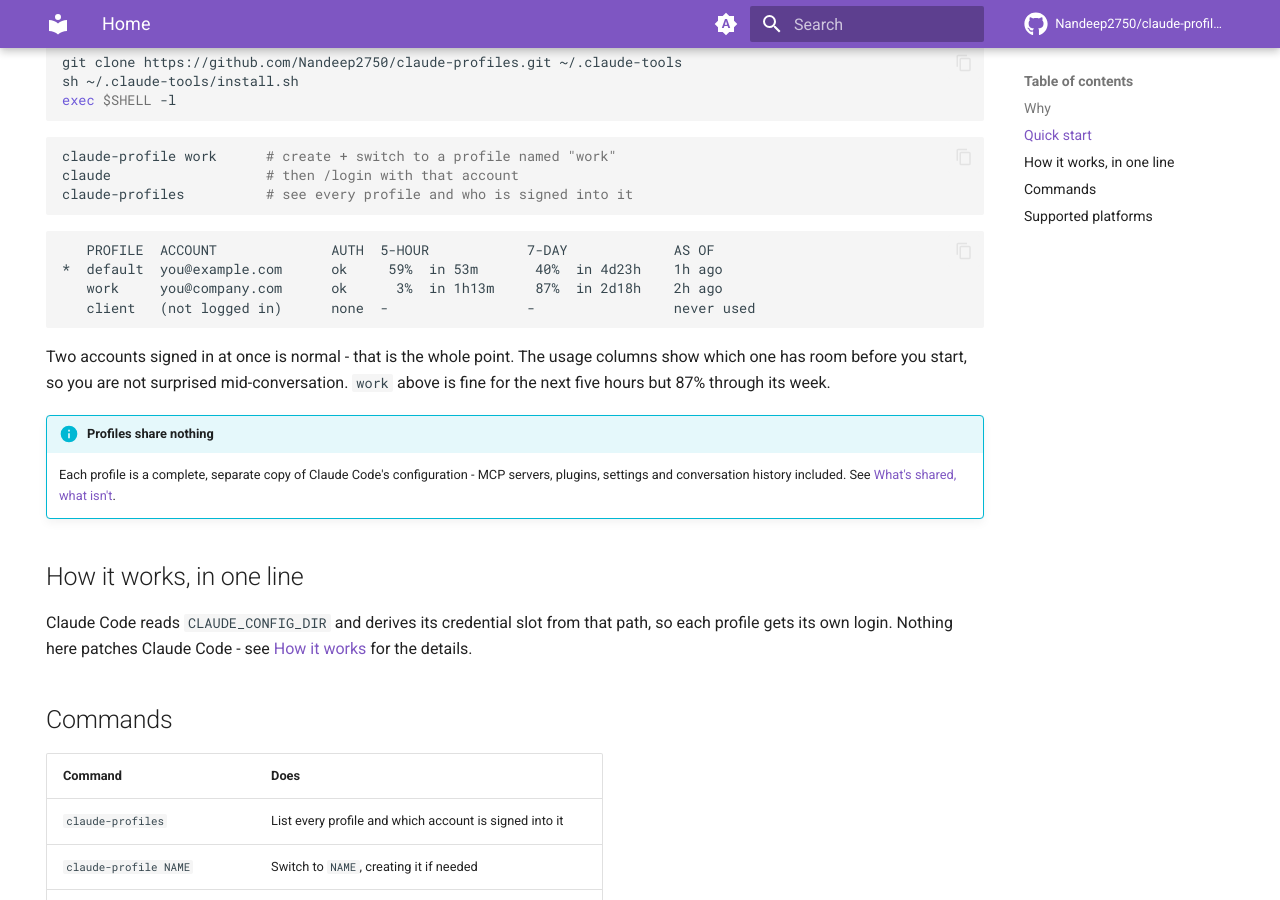
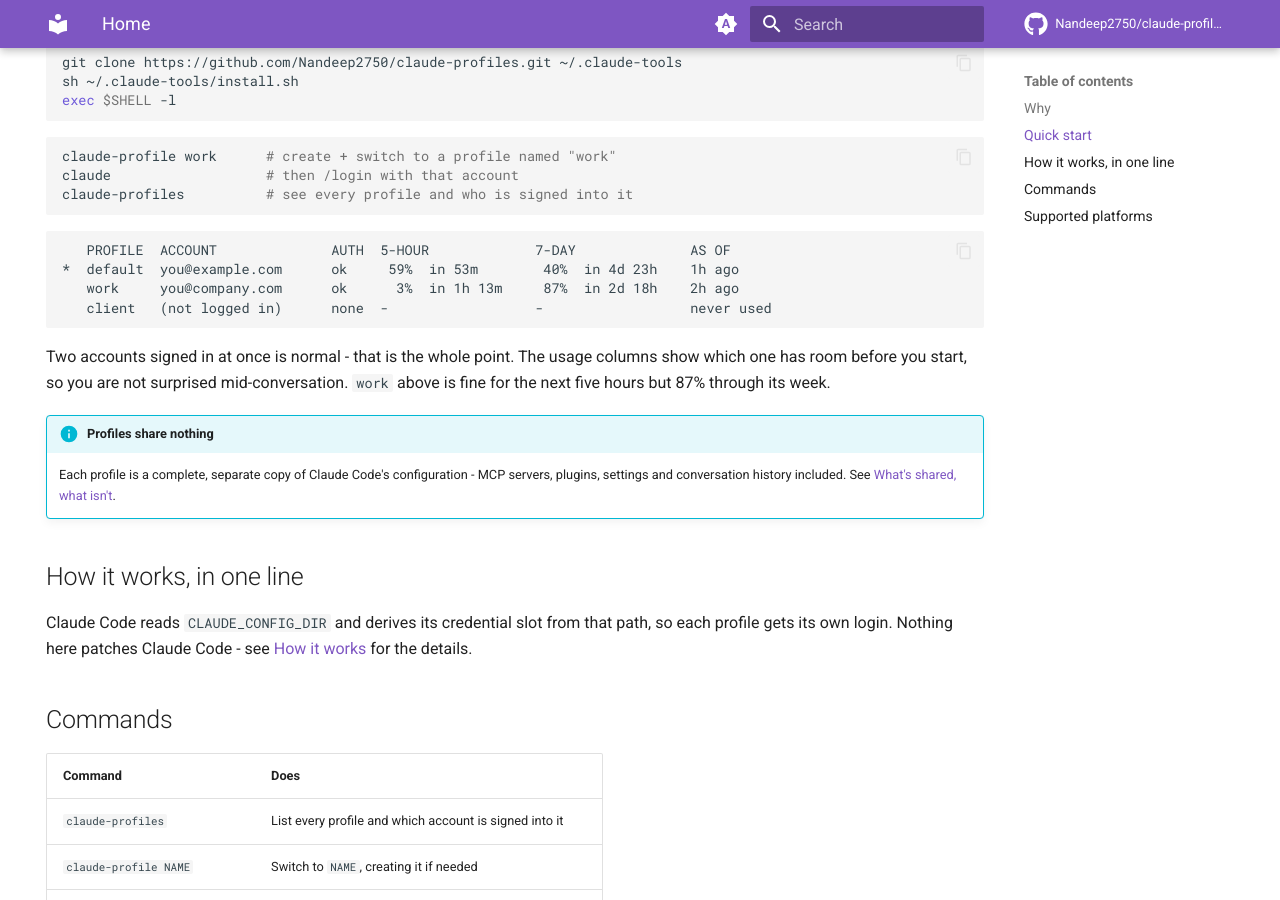
Before and after one commit to Nandeep2750/claude-profiles, an MkDocs documentation site: the page built from docs/index.md, in a window 1280 px wide and 900 px high, scrolled down 852 px. Built offline with MkDocs 1.6.1 and Material for MkDocs 9.7.7, drawn with Linux system fonts in a browser that asks for light colours; comment, search, counter and statistics services are not loaded.

Commit message:
style: space in duration display (4d 23h, 1h 12m)
Easier to read at a glance. Reset cell widened by one to keep columns
aligned; doc samples updated to match.

````diff
--- a/docs/index.md
+++ b/docs/index.md
@@ -59,10 +59,10 @@
 ```
 
 ```
-   PROFILE  ACCOUNT              AUTH  5-HOUR            7-DAY             AS OF
-*  default  you@example.com      ok     59%  in 53m       40%  in 4d23h    1h ago
-   work     you@company.com      ok      3%  in 1h13m     87%  in 2d18h    2h ago
-   client   (not logged in)      none  -                 -                 never used
+   PROFILE  ACCOUNT              AUTH  5-HOUR             7-DAY              AS OF
+*  default  you@example.com      ok     59%  in 53m        40%  in 4d 23h    1h ago
+   work     you@company.com      ok      3%  in 1h 13m     87%  in 2d 18h    2h ago
+   client   (not logged in)      none  -                  -                  never used
 ```
 
 Two accounts signed in at once is normal - that is the whole point. The usage
````
Also changed, not shown: README.md (+4 -4 lines), docs/commands.md (+4 -4 lines), 1 other file.
